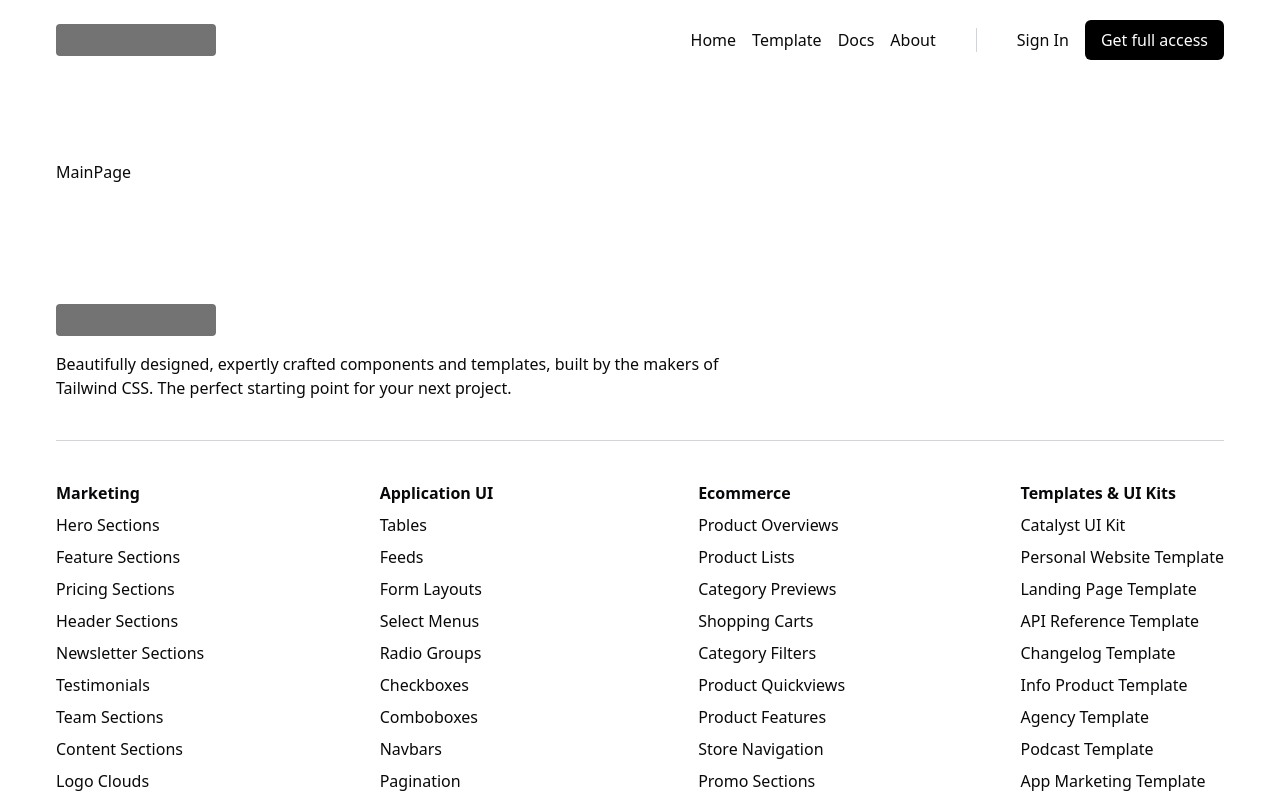
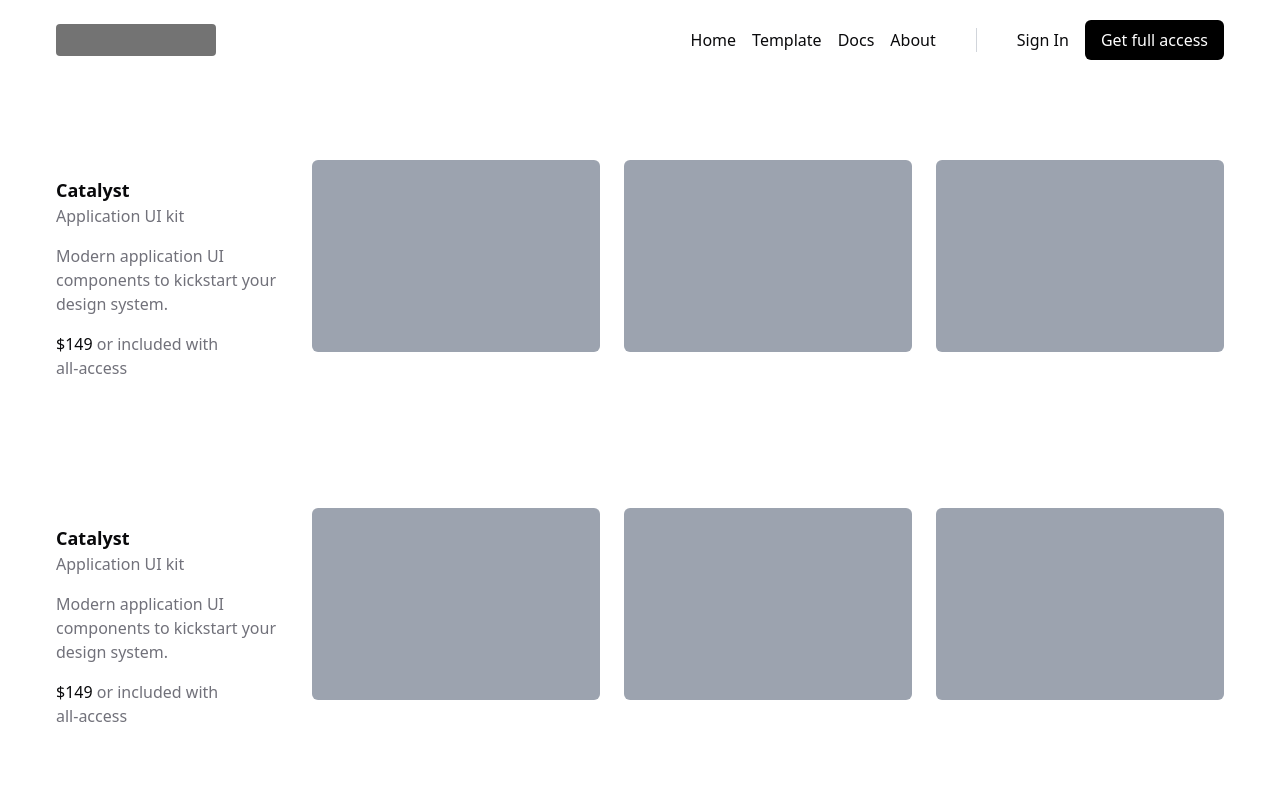
Before and after one commit to santiago-federici/templates-ecommerce, a Next.js app: page / in a window 1280 px wide. Shown: the top 800 px of the page. Built offline with nearby package versions, Linux system fonts and the light colour scheme.

Commit message:
feat: create example card

```diff
--- a/src/app/page.tsx
+++ b/src/app/page.tsx
@@ -1,5 +1,12 @@
 import { Wrapper } from "@/components/Wrapper";
+import { Card } from "@/components/Card";
 
 export default async function Home() {
-  return <Wrapper>MainPage</Wrapper>;
+  return (
+    <Wrapper className="gap-28">
+      <Card />
+      <Card />
+      <Card />
+    </Wrapper>
+  );
 }
--- /dev/null
+++ b/src/components/Card.tsx
@@ -0,0 +1,29 @@
+export function Card() {
+  return (
+    <article className="flex gap-6 justify-between">
+      <div className="space-y-4 max-w-72 py-4">
+        <div>
+          <h3 className="font-semibold text-lg">Catalyst</h3>
+          <p className="text-muted-foreground">Application UI kit</p>
+        </div>
+
+        <p className="text-muted-foreground">
+          Modern application UI components to kickstart your design system.
+        </p>
+
+        <span className="w-10 h-px bg-gray-300"></span>
+
+        <p className="text-muted-foreground">
+          <span className="font-medium text-foreground">$149 </span>or included
+          with all-access
+        </p>
+      </div>
+
+      <div className="flex gap-6">
+        <div className="bg-gray-400 rounded-md h-48 w-72"></div>
+        <div className="bg-gray-400 rounded-md h-48 w-72"></div>
+        <div className="bg-gray-400 rounded-md h-48 w-72"></div>
+      </div>
+    </article>
+  );
+}
```
